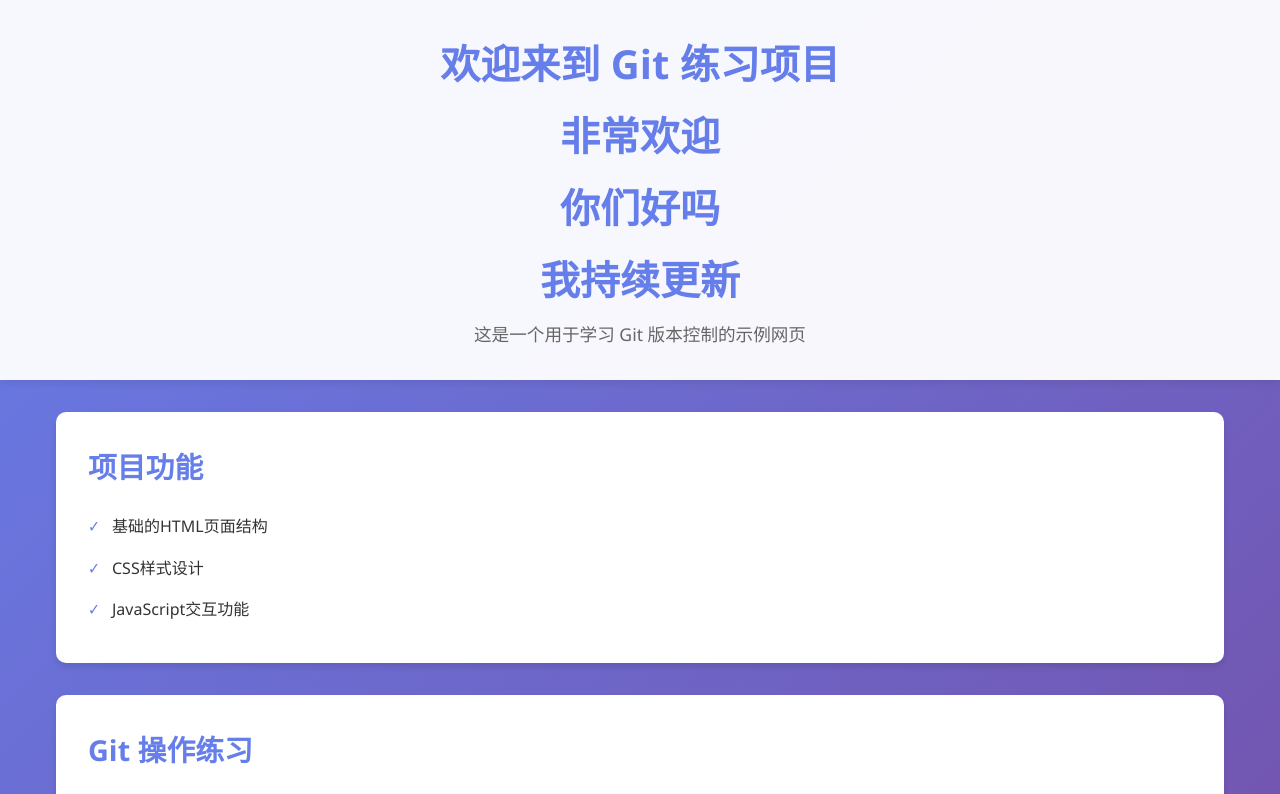
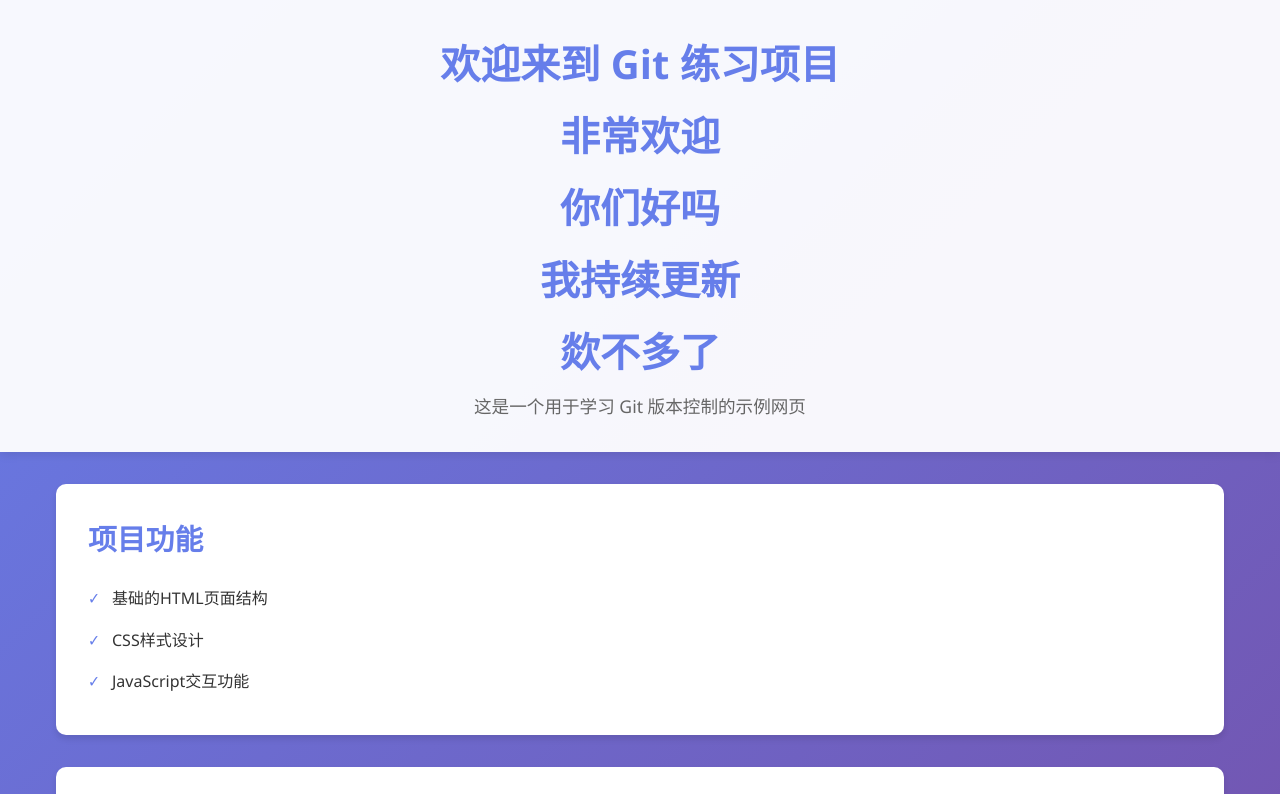
Before and after one commit to zhaohon/sourcetree, a plain HTML site: page index.html in a window 1280 px wide. Shown: the top 794 px of the page. Drawn offline with Linux system fonts and the light colour scheme.

Commit message:
feat：差不多了

```diff
--- a/index.html
+++ b/index.html
@@ -12,6 +12,7 @@
       <h1>非常欢迎</h1>
       <h1>你们好吗</h1>
       <h1>我持续更新</h1>
+      <h1>欻不多了</h1>
       <p>这是一个用于学习 Git 版本控制的示例网页</p>
     </header>
 
```
